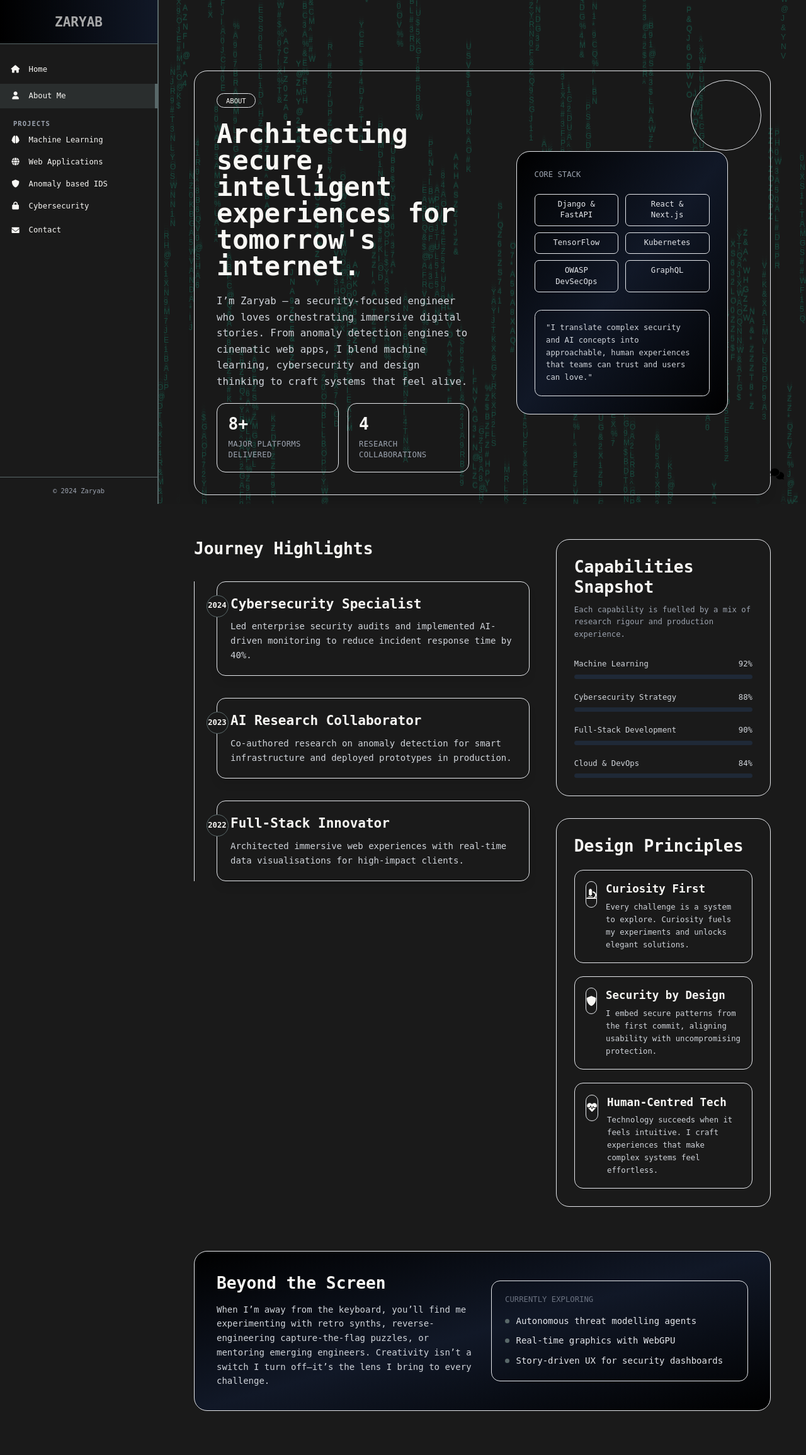
After one commit to Zaryab01/Website-Zaryab, a Django app: page /about/ in a window 1280 px wide. The commit adds this page. Shown: the whole page at 63% size. Run offline with Django 5.2, Linux system fonts and the light colour scheme.

Commit message:
Add themed about and contact pages with email support

```diff
--- /dev/null
+++ b/Portfolio/templates/about.html
@@ -0,0 +1,118 @@
+{% extends "base.html" %}
+{% block title %}About Me | Zaryab's Portfolio{% endblock %}
+
+{% block content %}
+<section class="relative px-6 sm:px-10 lg:px-16 py-20 space-y-20">
+    <div class="relative overflow-hidden rounded-3xl border border-neon-green/40 bg-black/80 shadow-lg shadow-neon-green/20" data-aos="fade-up">
+        <div class="absolute inset-0 bg-gradient-to-r from-neon-green/10 via-transparent to-neon-green/5"></div>
+        <div class="relative grid gap-12 lg:grid-cols-2 p-10">
+            <div class="space-y-6">
+                <span class="inline-flex items-center rounded-full border border-neon-green/70 px-4 py-1 text-xs uppercase tracking-[0.4em] text-neon-green/80">About</span>
+                <h1 class="text-4xl md:text-5xl font-bold text-neon-green leading-tight">
+                    Architecting secure, intelligent experiences for tomorrow's internet.
+                </h1>
+                <p class="text-lg text-gray-300 leading-relaxed">
+                    I’m Zaryab – a security-focused engineer who loves orchestrating immersive digital stories. From anomaly detection engines to cinematic web apps, I blend machine learning, cybersecurity and design thinking to craft systems that feel alive.
+                </p>
+                <div class="grid gap-4 sm:grid-cols-2">
+                    <div class="rounded-2xl border border-neon-green/30 bg-black/60 p-5">
+                        <div class="text-3xl font-semibold text-neon-green">8+</div>
+                        <p class="mt-2 text-sm uppercase tracking-wide text-gray-400">Major Platforms Delivered</p>
+                    </div>
+                    <div class="rounded-2xl border border-neon-green/30 bg-black/60 p-5">
+                        <div class="text-3xl font-semibold text-neon-green">4</div>
+                        <p class="mt-2 text-sm uppercase tracking-wide text-gray-400">Research Collaborations</p>
+                    </div>
+                </div>
+            </div>
+            <div class="relative flex items-center justify-center">
+                <div class="absolute -top-6 -right-6 h-32 w-32 rounded-full border border-neon-green/40 blur-xl"></div>
+                <div class="relative w-full max-w-sm rounded-3xl border border-neon-green/40 bg-gradient-to-br from-black via-gray-900 to-black p-8">
+                    <div class="text-sm uppercase tracking-[0.35em] text-gray-400">Core Stack</div>
+                    <div class="mt-6 grid grid-cols-2 gap-3 text-gray-200">
+                        <span class="rounded-lg border border-neon-green/30 bg-black/50 px-4 py-2 text-center text-sm">Django &amp; FastAPI</span>
+                        <span class="rounded-lg border border-neon-green/30 bg-black/50 px-4 py-2 text-center text-sm">React &amp; Next.js</span>
+                        <span class="rounded-lg border border-neon-green/30 bg-black/50 px-4 py-2 text-center text-sm">TensorFlow</span>
+                        <span class="rounded-lg border border-neon-green/30 bg-black/50 px-4 py-2 text-center text-sm">Kubernetes</span>
+                        <span class="rounded-lg border border-neon-green/30 bg-black/50 px-4 py-2 text-center text-sm">OWASP DevSecOps</span>
+                        <span class="rounded-lg border border-neon-green/30 bg-black/50 px-4 py-2 text-center text-sm">GraphQL</span>
+                    </div>
+                    <div class="mt-8 rounded-xl border border-neon-green/20 bg-black/60 p-5 text-sm leading-relaxed text-gray-300">
+                        "I translate complex security and AI concepts into approachable, human experiences that teams can trust and users can love."
+                    </div>
+                </div>
+            </div>
+        </div>
+    </div>
+
+    <div class="grid gap-12 lg:grid-cols-5">
+        <div class="lg:col-span-3 space-y-10" data-aos="fade-up">
+            <h2 class="text-3xl font-semibold text-neon-green">Journey Highlights</h2>
+            <div class="relative border-l border-neon-green/40 pl-10 space-y-10">
+                {% for achievement in achievements %}
+                <div class="relative rounded-2xl border border-neon-green/30 bg-black/70 p-6 shadow-lg shadow-neon-green/10" data-aos="fade-up" data-aos-delay="{{ forloop.counter0|add:"1" }}00">
+                    <span class="absolute -left-5 top-6 flex h-10 w-10 items-center justify-center rounded-full border border-neon-green bg-black text-sm font-semibold">{{ achievement.year }}</span>
+                    <h3 class="text-2xl font-semibold text-neon-green">{{ achievement.title }}</h3>
+                    <p class="mt-3 text-gray-300 leading-relaxed">{{ achievement.description }}</p>
+                </div>
+                {% endfor %}
+            </div>
+        </div>
+        <div class="lg:col-span-2 space-y-10" data-aos="fade-up" data-aos-delay="200">
+            <div class="rounded-3xl border border-neon-green/40 bg-black/70 p-8">
+                <h2 class="text-3xl font-semibold text-neon-green">Capabilities Snapshot</h2>
+                <p class="mt-3 text-gray-400 text-sm leading-relaxed">Each capability is fuelled by a mix of research rigour and production experience.</p>
+                <div class="mt-8 space-y-6">
+                    {% for skill in skills %}
+                    <div>
+                        <div class="flex items-center justify-between text-sm text-gray-300">
+                            <span>{{ skill.name }}</span>
+                            <span>{{ skill.level }}%</span>
+                        </div>
+                        <div class="mt-2 h-2 rounded-full bg-gray-800">
+                            <div class="h-full rounded-full bg-neon-green/80" style="width: {{ skill.level }}%;"></div>
+                        </div>
+                    </div>
+                    {% endfor %}
+                </div>
+            </div>
+
+            <div class="rounded-3xl border border-neon-green/40 bg-black/70 p-8 space-y-6" data-aos="fade-up" data-aos-delay="300">
+                <h2 class="text-3xl font-semibold text-neon-green">Design Principles</h2>
+                <div class="space-y-6">
+                    {% for principle in principles %}
+                    <div class="flex items-start gap-4 rounded-2xl border border-neon-green/20 bg-black/60 p-5">
+                        <div class="flex h-12 w-12 items-center justify-center rounded-full border border-neon-green/40 bg-black text-neon-green">
+                            <i class="fas {{ principle.icon }} text-lg"></i>
+                        </div>
+                        <div>
+                            <h3 class="text-xl font-semibold text-neon-green">{{ principle.title }}</h3>
+                            <p class="mt-2 text-sm text-gray-300 leading-relaxed">{{ principle.copy }}</p>
+                        </div>
+                    </div>
+                    {% endfor %}
+                </div>
+            </div>
+        </div>
+    </div>
+
+    <div class="rounded-3xl border border-neon-green/50 bg-gradient-to-br from-black via-gray-900 to-black p-10" data-aos="fade-up" data-aos-delay="150">
+        <div class="grid gap-8 lg:grid-cols-2 items-center">
+            <div class="space-y-4">
+                <h2 class="text-3xl font-semibold text-neon-green">Beyond the Screen</h2>
+                <p class="text-gray-300 leading-relaxed">
+                    When I’m away from the keyboard, you’ll find me experimenting with retro synths, reverse-engineering capture-the-flag puzzles, or mentoring emerging engineers. Creativity isn’t a switch I turn off—it’s the lens I bring to every challenge.
+                </p>
+            </div>
+            <div class="rounded-2xl border border-neon-green/30 bg-black/60 p-6">
+                <div class="text-sm uppercase tracking-[0.3em] text-gray-500">Currently Exploring</div>
+                <ul class="mt-4 space-y-3 text-gray-200">
+                    <li class="flex items-center gap-3"><span class="h-2 w-2 rounded-full bg-neon-green"></span> Autonomous threat modelling agents</li>
+                    <li class="flex items-center gap-3"><span class="h-2 w-2 rounded-full bg-neon-green"></span> Real-time graphics with WebGPU</li>
+                    <li class="flex items-center gap-3"><span class="h-2 w-2 rounded-full bg-neon-green"></span> Story-driven UX for security dashboards</li>
+                </ul>
+            </div>
+        </div>
+    </div>
+</section>
+{% endblock %}
--- a/Portfolio/templates/base.html
+++ b/Portfolio/templates/base.html
@@ -91,6 +91,23 @@
 
         <!-- Content Wrapper -->
         <div class="relative z-10">
+            {% if messages %}
+            <div class="pointer-events-none fixed top-6 right-6 z-50 space-y-4">
+                {% for message in messages %}
+                <div class="pointer-events-auto flex items-center gap-3 rounded-2xl border border-neon-green/50 bg-black/90 px-5 py-4 text-sm text-neon-green shadow-lg shadow-neon-green/20" role="alert" data-aos="fade-down">
+                    {% if message.tags == 'success' %}
+                    <i class="fas fa-check-circle text-lg text-neon-green"></i>
+                    {% elif message.tags == 'error' %}
+                    <i class="fas fa-exclamation-triangle text-lg text-neon-green"></i>
+                    {% else %}
+                    <i class="fas fa-info-circle text-lg text-neon-green"></i>
+                    {% endif %}
+                    <span>{{ message }}</span>
+                </div>
+                {% endfor %}
+            </div>
+            {% endif %}
+
             {% block content %}
             {% endblock %}
         </div>
--- a/Portfolio/urls.py
+++ b/Portfolio/urls.py
@@ -17,7 +17,4 @@ urlpatterns = [
 
     # Cybersecurity
     path('cybersecurity/', views.cybersecurity, name='cybersecurity'),
-
-    # Predict
-    path('cybersecurity/', views.cybersecurity, name='predict_eeg'),
 ]
--- a/Portfolio/views.py
+++ b/Portfolio/views.py
@@ -1,26 +1,156 @@
-from django.shortcuts import render, get_object_or_404
+from django.conf import settings
+from django.contrib import messages
+from django.core.mail import BadHeaderError, send_mail
+from django.shortcuts import redirect, render
+
 
 def home(request):
-    return render(request, 'index.html')
+    return render(request, "index.html")
+
 
 def about(request):
-    return render(request, 'about.html')
+    achievements = [
+        {
+            "year": "2024",
+            "title": "Cybersecurity Specialist",
+            "description": (
+                "Led enterprise security audits and implemented AI-driven monitoring "
+                "to reduce incident response time by 40%."
+            ),
+        },
+        {
+            "year": "2023",
+            "title": "AI Research Collaborator",
+            "description": (
+                "Co-authored research on anomaly detection for smart infrastructure "
+                "and deployed prototypes in production."
+            ),
+        },
+        {
+            "year": "2022",
+            "title": "Full-Stack Innovator",
+            "description": (
+                "Architected immersive web experiences with real-time data "
+                "visualisations for high-impact clients."
+            ),
+        },
+    ]
+
+    skills = [
+        {"name": "Machine Learning", "level": 92},
+        {"name": "Cybersecurity Strategy", "level": 88},
+        {"name": "Full-Stack Development", "level": 90},
+        {"name": "Cloud & DevOps", "level": 84},
+    ]
+
+    principles = [
+        {
+            "title": "Curiosity First",
+            "icon": "fa-microscope",
+            "copy": (
+                "Every challenge is a system to explore. Curiosity fuels my experiments "
+                "and unlocks elegant solutions."
+            ),
+        },
+        {
+            "title": "Security by Design",
+            "icon": "fa-shield-alt",
+            "copy": (
+                "I embed secure patterns from the first commit, aligning usability with "
+                "uncompromising protection."
+            ),
+        },
+        {
+            "title": "Human-Centred Tech",
+            "icon": "fa-heartbeat",
+            "copy": (
+                "Technology succeeds when it feels intuitive. I craft experiences that "
+                "make complex systems feel effortless."
+            ),
+        },
+    ]
+
+    context = {
+        "achievements": achievements,
+        "skills": skills,
+        "principles": principles,
+    }
+    return render(request, "about.html", context)
+
 
 def contact(request):
-    return render(request, 'contact.html')
+    contact_channels = [
+        {
+            "label": "Email",
+            "value": "zaryab262@gmail.com",
+            "icon": "fas fa-envelope",
+            "href": "mailto:zaryab262@gmail.com",
+        },
+        {
+            "label": "LinkedIn",
+            "value": "linkedin.com/in/zaryab",
+            "icon": "fab fa-linkedin-in",
+            "href": "https://www.linkedin.com/in/zaryab",
+        },
+        {
+            "label": "GitHub",
+            "value": "github.com/zaryab-labs",
+            "icon": "fab fa-github",
+            "href": "https://github.com/zaryab-labs",
+        },
+    ]
 
-# Machine Learning subcategories
+    if request.method == "POST":
+        name = request.POST.get("name", "").strip()
+        email = request.POST.get("email", "").strip()
+        subject = request.POST.get("subject", "").strip()
+        message = request.POST.get("message", "").strip()
+
+        if not all([name, email, subject, message]):
+            messages.error(request, "Please complete all fields before sending your message.")
+            return redirect("contact")
+
+        composed_subject = f"Portfolio Message: {subject}"
+        composed_body = (
+            f"You have received a new message from {name} <{email}> via the portfolio contact form.\n\n"
+            f"Message:\n{message}"
+        )
+
+        try:
+            send_mail(
+                composed_subject,
+                composed_body,
+                settings.DEFAULT_FROM_EMAIL,
+                ["zaryab262@gmail.com"],
+                fail_silently=False,
+            )
+        except BadHeaderError:
+            messages.error(request, "Invalid header detected. Please try again.")
+            return redirect("contact")
+        except Exception:
+            messages.error(
+                request,
+                "We couldn't send your message right now. Please try again later or reach out directly via email.",
+            )
+            return redirect("contact")
+
+        messages.success(request, "Thanks for reaching out! Your message is on its way to my inbox.")
+        return redirect("contact")
+
+    return render(request, "contact.html", {"contact_channels": contact_channels})
+
+
 def machine_learning(request):
-    return render(request, 'machine_learning.html')
+    return render(request, "machine_learning.html")
 
-# Web Applications subcategories
+
 def web_applications(request):
-    return render(request, 'web_applications.html')
+    return render(request, "web_applications.html")
 
-# Anomaly based IDS - single project
+
 def anomaly_ids(request):
-    return render(request, 'anomaly_ids.html')
+    return render(request, "anomaly_ids.html")
 
-# Cybersecurity subcategories
+
 def cybersecurity(request):
-    return render(request, 'cybersecurity.html')
+    return render(request, "cybersecurity.html")
```
Also changed, not shown: Portfolio/templates/contact.html (added, +88 -0 lines), Website_Zaryab/settings.py (+26 -1 lines).
